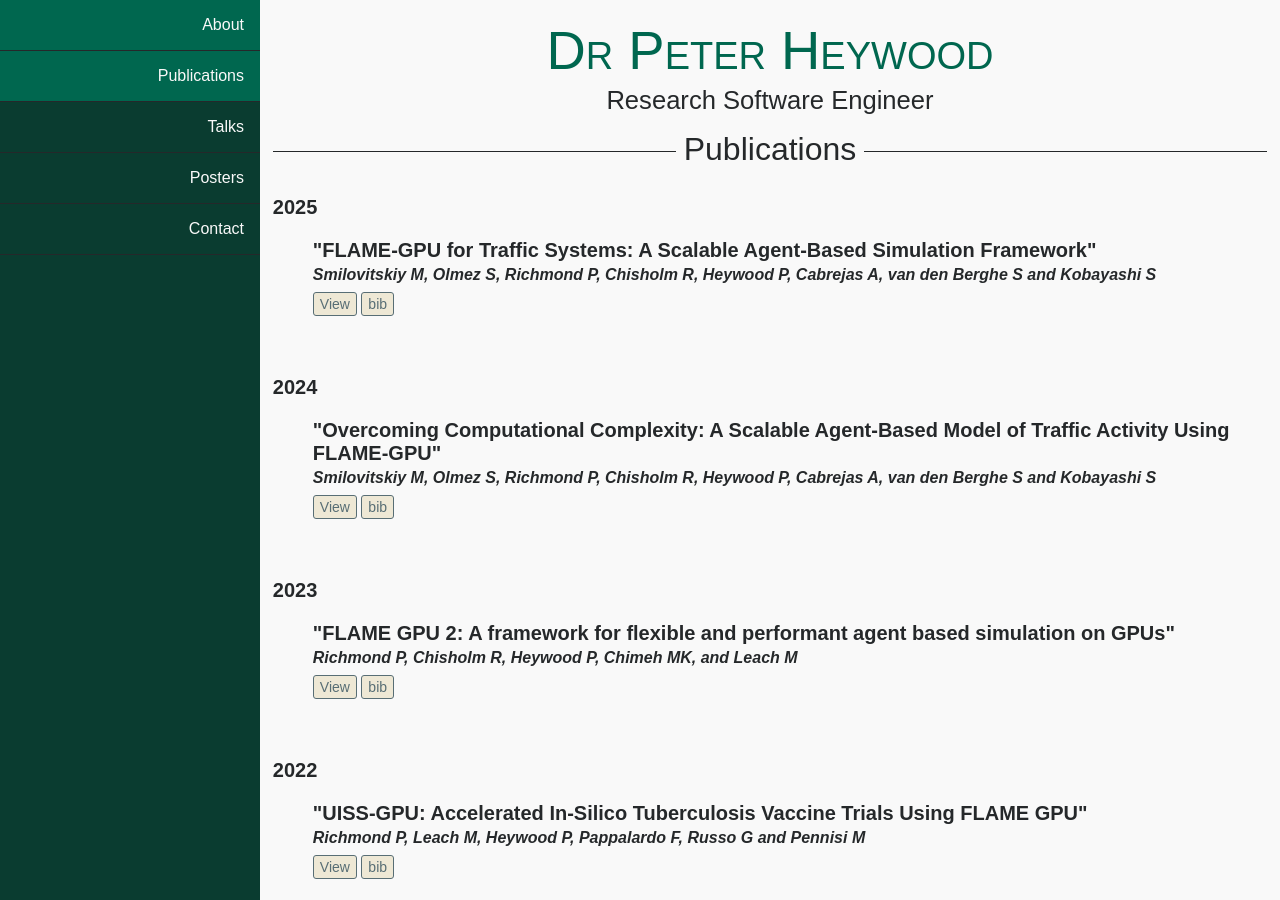
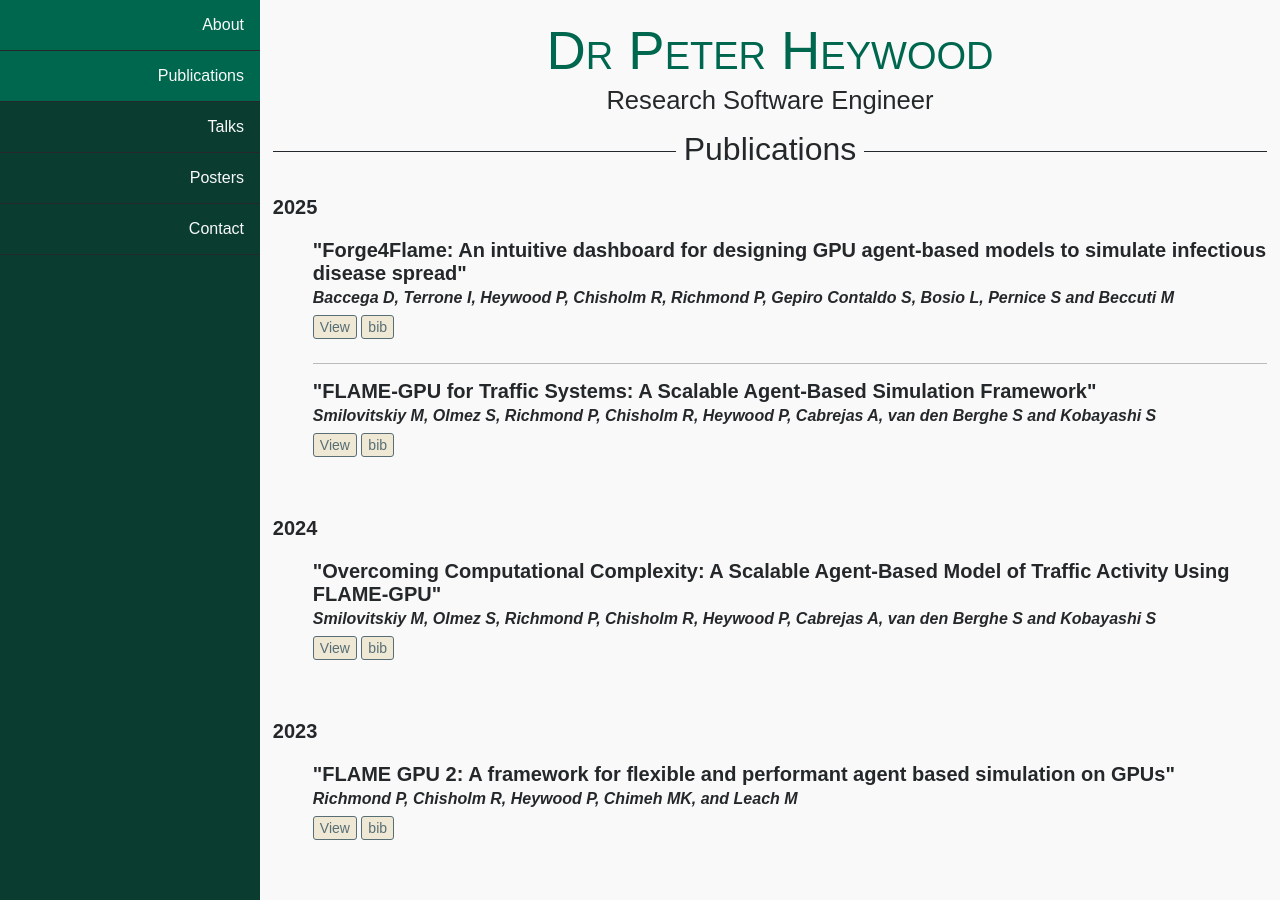
Before and after one commit to ptheywood/ptheywood.github.io, a Jekyll site: the page built from publications/index.html, in a window 1280 px wide and 900 px high. Built offline with Jekyll 4.4.1, drawn with Linux system fonts in a browser that asks for light colours; nearby versions of some CDN libraries.

Commit message:
Add Forged4Flame paper

```diff
--- a/_data/publications.yml
+++ b/_data/publications.yml
@@ -146,3 +146,12 @@
       pdf:
       note:
       doi: "https://doi.org/10.3390/systems13050376"
+    - authors: "Baccega D, Terrone I, Heywood P, Chisholm R, Richmond P, Gepiro Contaldo S, Bosio L, Pernice S and Beccuti M"
+      title: "Forge4Flame: An intuitive dashboard for designing GPU agent-based models to simulate infectious disease spread"
+      Journal: "Simulation Modelling Practice and Theory"
+      date: 2025-12-01
+      href: https://doi.org/10.1016/j.simpat.2025.103205
+      bib: "/download/bib/baccega2025forge4flame.bib"
+      pdf:
+      note:
+      doi: "https://doi.org/10.1016/j.simpat.2025.103205"
--- /dev/null
+++ b/download/bib/baccega2025forge4flame.bib
@@ -0,0 +1,12 @@
+@article{baccega2025forge4flame,
+title = {Forge4Flame: An intuitive dashboard for designing GPU agent-based models to simulate infectious disease spread},
+journal = {Simulation Modelling Practice and Theory},
+volume = {145},
+pages = {103205},
+year = {2025},
+issn = {1569-190X},
+doi = {https://doi.org/10.1016/j.simpat.2025.103205},
+url = {https://www.sciencedirect.com/science/article/pii/S1569190X25001406},
+author = {Daniele Baccega and Irene Terrone and Peter Heywood and Robert Chisholm and Paul Richmond and Sandro Gepiro Contaldo and Lorenzo Bosio and Simone Pernice and Marco Beccuti},
+keywords = {Computational epidemiology, Disease modelling, Agent-based model, FLAME GPU 2, High-performance computing, Graphical user interface},
+}
```
